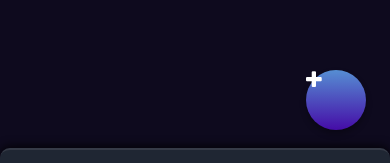
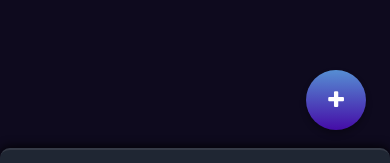
Before and after one commit to codesebastianvega/mana-bloom-app, a React Native app: screen / in a window 390 px wide. Shown: the part 614-777 px from the top of the page. Built offline with nearby package versions, Linux system fonts and the light colour scheme.

Commit message:
Update AddTaskButton.styles.js

```diff
--- a/src/components/AddTaskButton/AddTaskButton.styles.js
+++ b/src/components/AddTaskButton/AddTaskButton.styles.js
@@ -6,24 +6,27 @@ import { Colors, Spacing } from "../../theme";
 export default StyleSheet.create({
   fab: {
     position: "absolute",
-    bottom: 100, // Ajusta este valor si tu footer es más alto o más bajo.
+    bottom: 100,
     right: Spacing.large,
     width: 60,
     height: 60,
     borderRadius: 30,
-    justifyContent: "center",
-    alignItems: "center",
+    overflow: "hidden", // Importante para que el degradado no se salga del borde redondeado
     shadowColor: Colors.shadow,
-
     shadowOffset: { width: 0, height: 4 },
     shadowOpacity: 0.3,
     shadowRadius: 6,
     elevation: 8,
   },
-  gradient: { width: "100%", height: "100%", borderRadius: 30 },
   fabShadowPressed: {
     shadowOpacity: 0.5,
     shadowRadius: 10,
     elevation: 12,
   },
+  // ¡Aquí es donde debes asegurarte de que estén estas propiedades!
+  gradient: {
+    flex: 1, // Esto asegura que el degradado ocupe todo el espacio del botón.
+    justifyContent: "center", // Centra el contenido (el icono) verticalmente.
+    alignItems: "center", // Centra el contenido (el icono) horizontalmente.
+  },
 });
```
